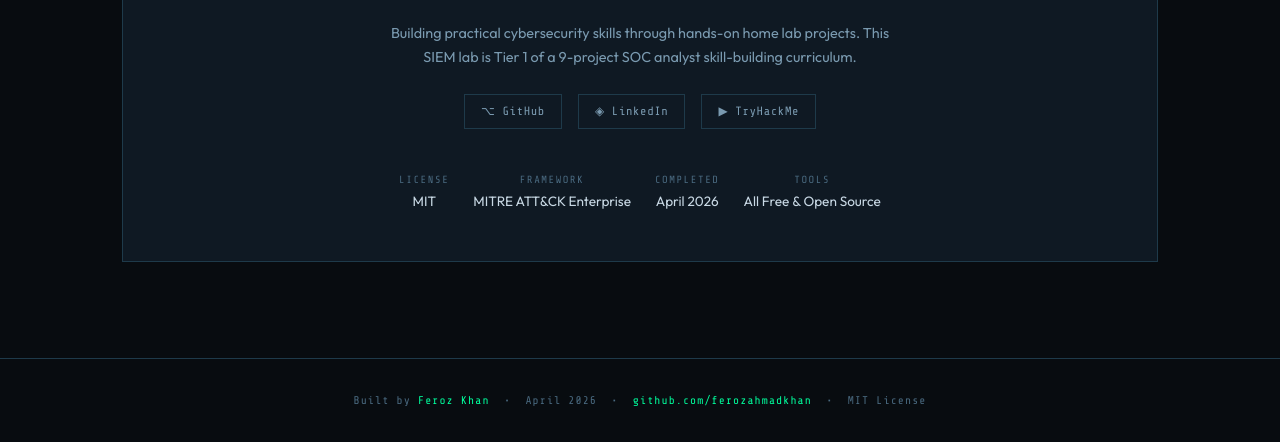
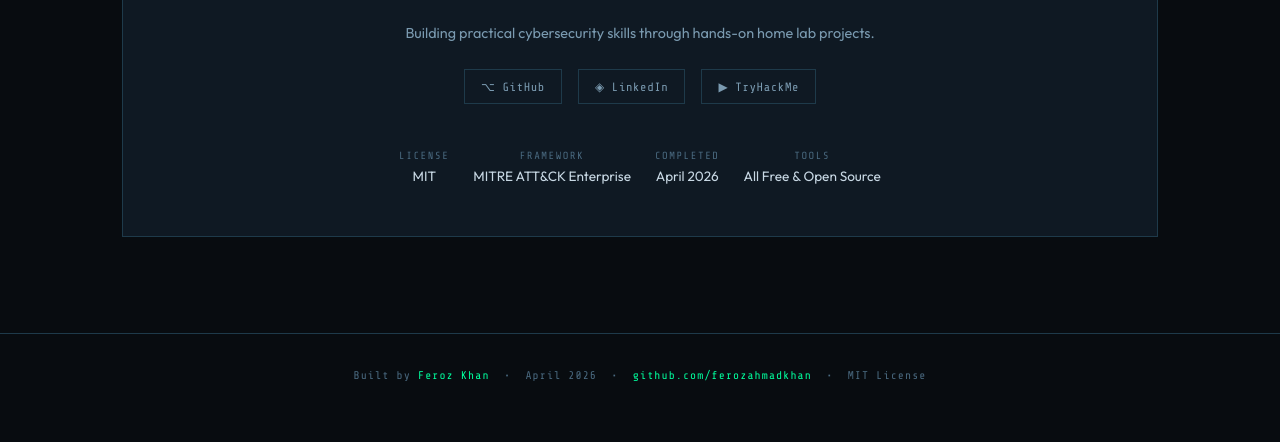
Before and after one commit to ferozahmadkhan/Home-SIEM-Lab-Splunk-Sysmon-Atomic-Red-Team, a plain HTML site: page index.html in a window 1280 px wide. Shown: the part 7509-7951 px from the top of the page. After the commit the page ends 7926 px from the top, so only its background shows below. Drawn offline with nearby package versions, Linux system fonts and the light colour scheme.

Commit message:
Update index.html

```diff
--- a/index.html
+++ b/index.html
@@ -1360,7 +1360,7 @@
       <div class="author-avatar">FK</div>
       <div class="author-name">Feroz Khan</div>
       <div class="author-title">SOC ANALYST IN TRAINING — CYBERSECURITY</div>
-      <p style="color:var(--text2); font-size:0.9rem; max-width:500px; margin: 0 auto 1.5rem;">Building practical cybersecurity skills through hands-on home lab projects. This SIEM lab is Tier 1 of a 9-project SOC analyst skill-building curriculum.</p>
+      <p style="color:var(--text2); font-size:0.9rem; max-width:500px; margin: 0 auto 1.5rem;">Building practical cybersecurity skills through hands-on home lab projects.</p>
       <div class="author-links">
         <a href="https://github.com/ferozahmadkhan" class="author-link">⌥ GitHub</a>
         <a href="https://www.linkedin.com/in/feroz-khan-227752205/" class="author-link">◈ LinkedIn</a>
```
